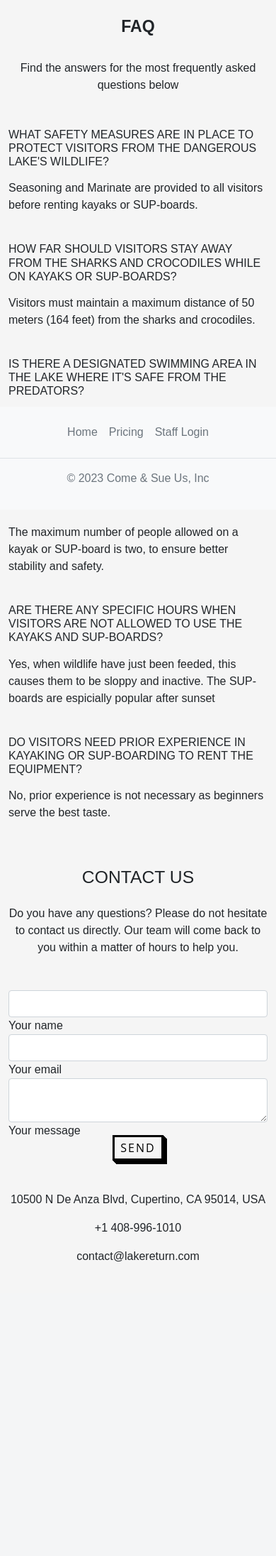
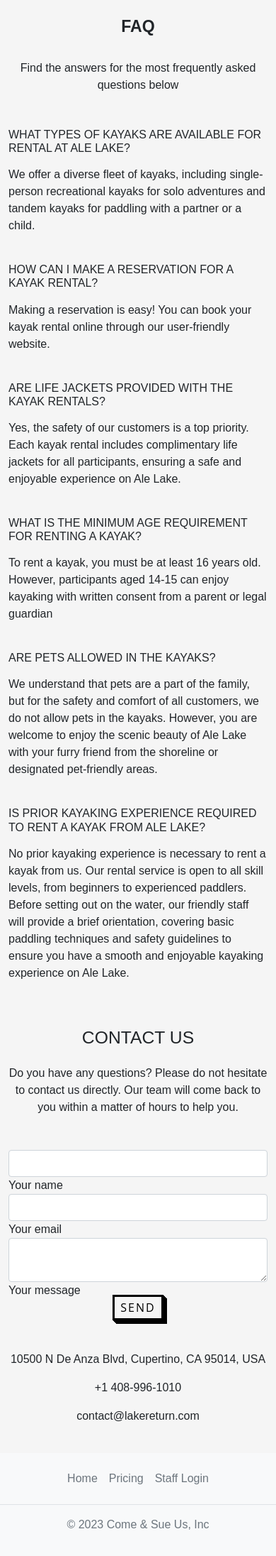
Before and after one commit to JacquesIversen/pp4-this-time-final, a Django app: page /faq in a window 390 px wide. Shown: the part 126-2318 px from the top of the page at 71% size. Before the commit the page ends 1904 px from the top, so only its background shows below. Run offline with Django 4.2, Linux system fonts and the light colour scheme; some web fonts are replaced.

Commit message:
responsiveness updated

```diff
--- a/home/templates/home/faq.html
+++ b/home/templates/home/faq.html
@@ -11,47 +11,48 @@
 
         <div class="row">
           <div class="col-md-6 col-lg-4 mb-4">
-            <h6 class="mb-3">What safety measures are in place to protect visitors from the dangerous lake's wildlife?</h6>
+            <h6 class="mb-3">What types of kayaks are available for rental at Ale Lake?</h6>
             <p>
-              Seasoning and Marinate are provided to all visitors before renting kayaks or SUP-boards.
+                We offer a diverse fleet of kayaks, including single-person recreational kayaks for solo adventures and tandem kayaks for paddling with a partner or a child.
             </p>
           </div>
 
           <div class="col-md-6 col-lg-4 mb-4">
-            <h6 class="mb-3 ">How far should visitors stay away from the sharks and crocodiles while on kayaks or SUP-boards?</h6>
+            <h6 class="mb-3 ">How can I make a reservation for a kayak rental?
+
+            </h6>
             <p>
-                Visitors must maintain a maximum distance of 50 meters (164 feet) from the sharks and crocodiles.
+                Making a reservation is easy! You can book your kayak rental online through our user-friendly website.
             </p>
           </div>
 
           <div class="col-md-6 col-lg-4 mb-4">
-            <h6 class="mb-3">Is there a designated swimming area in the lake where it's safe from the predators?
-
+            <h6 class="mb-3">Are life jackets provided with the kayak rentals?
 
             </h6>
             <p>
-                No, there is no designated swimming area due to the constant presence of sharks and crocodiles.
+                Yes, the safety of our customers is a top priority. Each kayak rental includes complimentary life jackets for all participants, ensuring a safe and enjoyable experience on Ale Lake.
             </p>
           </div>
 
           <div class="col-md-6 col-lg-4 mb-4">
-            <h6 class="mb-3">What is the maximum number of people allowed on a kayak or SUP-board at a time?
+            <h6 class="mb-3">What is the minimum age requirement for renting a kayak?
             </h6>
             <p>
-                The maximum number of people allowed on a kayak or SUP-board is two, to ensure better stability and safety.
+                To rent a kayak, you must be at least 16 years old. However, participants aged 14-15 can enjoy kayaking with written consent from a parent or legal guardian
             </p>
           </div>
 
           <div class="col-md-6 col-lg-4 mb-4">
-            <h6 class="mb-3">Are there any specific hours when visitors are not allowed to use the kayaks and SUP-boards?
+            <h6 class="mb-3">Are pets allowed in the kayaks?
             </h6>
-            <p>Yes, when wildlife have just been feeded, this causes them to be sloppy and inactive. The SUP-boards are espicially popular after sunset</p>
+            <p>We understand that pets are a part of the family, but for the safety and comfort of all customers, we do not allow pets in the kayaks. However, you are welcome to enjoy the scenic beauty of Ale Lake with your furry friend from the shoreline or designated pet-friendly areas.</p>
           </div>
 
           <div class="col-md-6 col-lg-4 mb-4">
-            <h6 class="mb-3">Do visitors need prior experience in kayaking or SUP-boarding to rent the equipment?</h6>
+            <h6 class="mb-3">Is prior kayaking experience required to rent a kayak from Ale Lake?</h6>
             <p>
-                No, prior experience is not necessary as beginners serve the best taste.
+                No prior kayaking experience is necessary to rent a kayak from us. Our rental service is open to all skill levels, from beginners to experienced paddlers. Before setting out on the water, our friendly staff will provide a brief orientation, covering basic paddling techniques and safety guidelines to ensure you have a smooth and enjoyable kayaking experience on Ale Lake.
             </p>
           </div>
         </div>
--- a/home/templates/home/profile.html
+++ b/home/templates/home/profile.html
@@ -29,7 +29,7 @@
 </form>
 </div>
 
-<div class="row justify-content-center">
+<div class="row justify-content-center" style="overflow-x:auto;">
             <div class="col-md-12 mt-5">
                 {% if my_orders %}
                 <table class="table table-hover table-striped">
--- a/staff/templates/staff/dashboard.html
+++ b/staff/templates/staff/dashboard.html
@@ -14,7 +14,7 @@
             </div>
         </div>
 
-        <div class="row justify-content-center">
+        <div class="row justify-content-center container" style="overflow-x:auto;">
             <div class="col-md-12 mt-5">
                 <table class="table table-hover table-striped">
                     <thead>
--- a/static/css/style.css
+++ b/static/css/style.css
@@ -2,10 +2,9 @@
 
 html,
 body {
-    height: 100%;
+    height: calc(100vh - 100px);
     font-family: 'Days One', sans-serif;
     font-family: 'Kdam Thmor Pro', sans-serif;
-    margin-bottom: 45px;
 }
 
 body {
@@ -115,7 +114,6 @@ hr.rounded {
 
 /* Footer */
 footer {
-    position: fixed;
     left: 0;
     bottom: 0;
     width: 100%;
```
Also changed, not shown: home/templates/home/index.html (+10 -6 lines), db.sqlite3.
